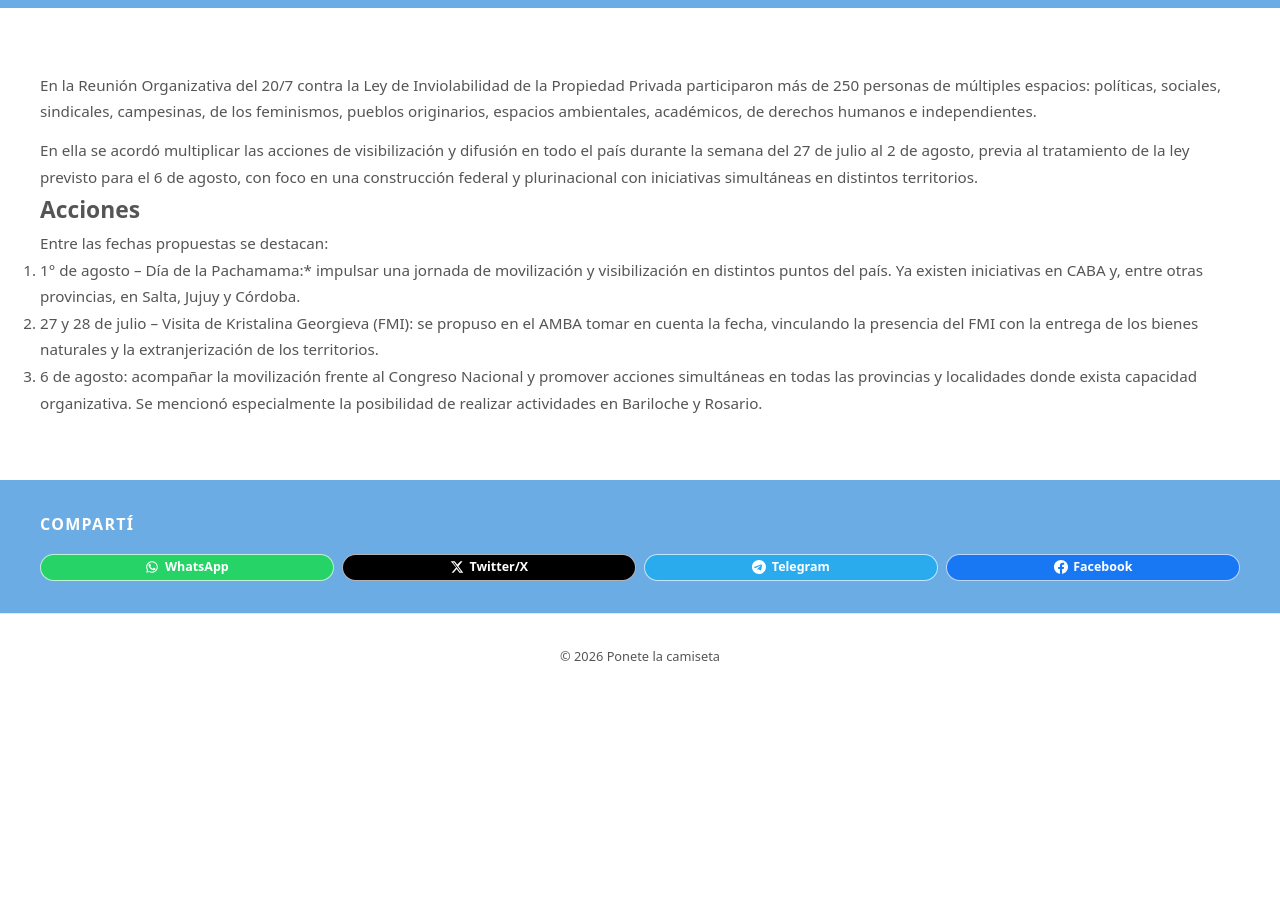
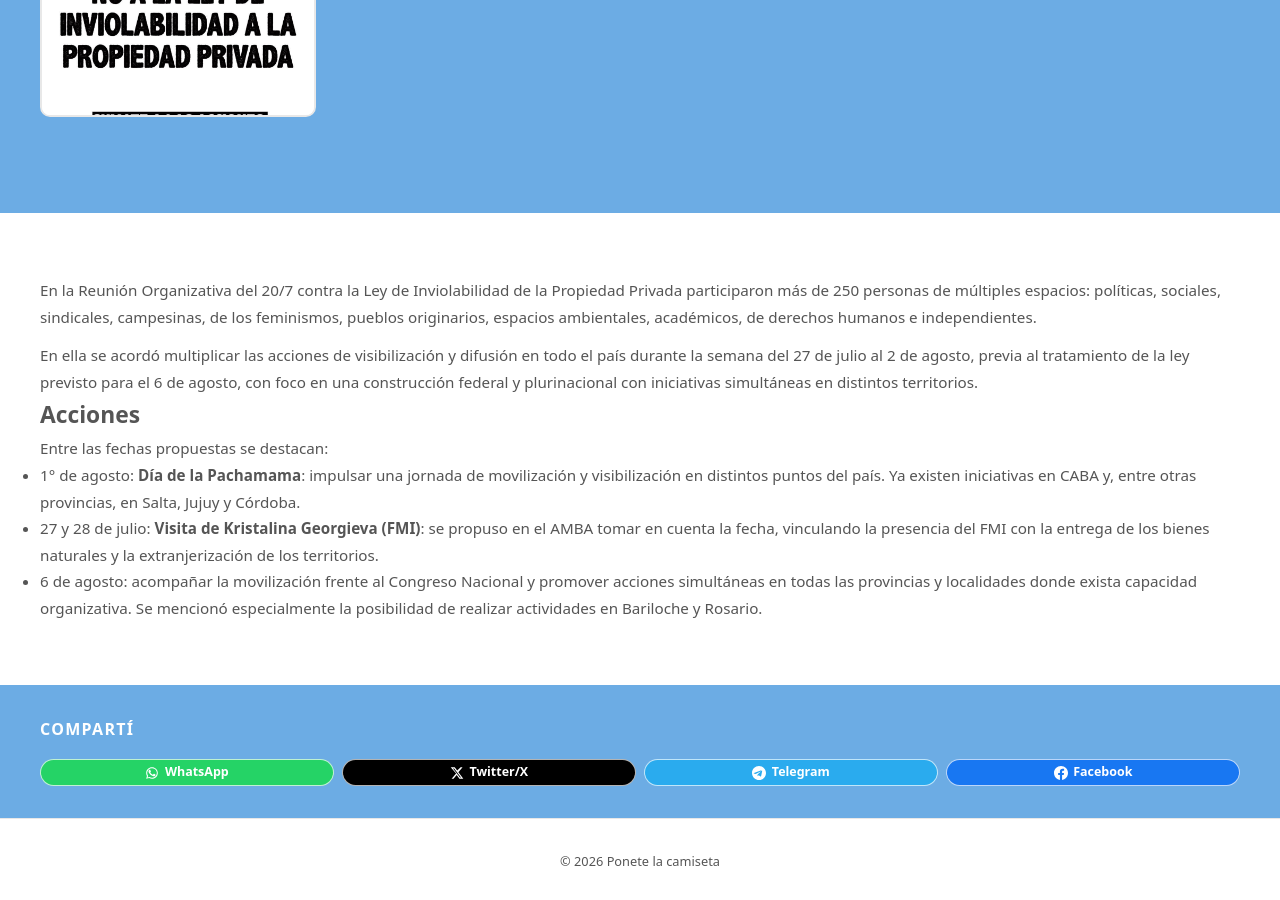
Before and after one commit to LaCamisetaOrg/LaCamisetaOrg.github.io, a Jekyll site: the page built from _actions/reunion20260725al20260808.md, in a window 1280 px wide and 900 px high, scrolled down 750 px. Built offline with Jekyll 4.4.1, drawn with Linux system fonts in a browser that asks for light colours; before the commit the page ends 1448 px from its top, so only the background shows below that; some of the changed lines change nothing that is shown.

Commit message:
Add files via upload

```diff
--- a/_actions/reunion20260725al20260808.md
+++ b/_actions/reunion20260725al20260808.md
@@ -6,6 +6,8 @@
   - /assets/images/tierra_20260725al20260808/flyer_1.jpeg
   - /assets/images/tierra_20260725al20260808/flyer_2.jpeg
   - /assets/images/tierra_20260725al20260808/flyer_3.jpeg
+  - /assets/images/tierra_20260725al20260808/flyer_4.jpg
+  - /assets/images/tierra_20260725al20260808/flyer_5.jpg
 ---
 
 En la Reunión Organizativa del 20/7 contra la Ley de Inviolabilidad de la Propiedad Privada participaron más de 250 personas de múltiples espacios: políticas, sociales, sindicales, campesinas, de los feminismos, pueblos originarios, espacios ambientales, académicos, de derechos humanos e independientes.
@@ -16,6 +18,6 @@
 
 Entre las fechas propuestas se destacan:
 
-1. 1° de agosto – Día de la Pachamama:* impulsar una jornada de movilización y visibilización en distintos puntos del país. Ya existen iniciativas en CABA y, entre otras provincias, en Salta, Jujuy y Córdoba.
-2. 27 y 28 de julio – Visita de Kristalina Georgieva (FMI): se propuso en el AMBA tomar en cuenta la fecha, vinculando la presencia del FMI con la entrega de los bienes naturales y la extranjerización de los territorios.
-3. 6 de agosto: acompañar la movilización frente al Congreso Nacional y promover acciones simultáneas en todas las provincias y localidades donde exista capacidad organizativa. Se mencionó especialmente la posibilidad de realizar actividades en Bariloche y Rosario.
+* 1° de agosto: **Día de la Pachamama**: impulsar una jornada de movilización y visibilización en distintos puntos del país. Ya existen iniciativas en CABA y, entre otras provincias, en Salta, Jujuy y Córdoba.
+* 27 y 28 de julio: **Visita de Kristalina Georgieva (FMI)**: se propuso en el AMBA tomar en cuenta la fecha, vinculando la presencia del FMI con la entrega de los bienes naturales y la extranjerización de los territorios.
+* 6 de agosto: acompañar la movilización frente al Congreso Nacional y promover acciones simultáneas en todas las provincias y localidades donde exista capacidad organizativa. Se mencionó especialmente la posibilidad de realizar actividades en Bariloche y Rosario.
```
